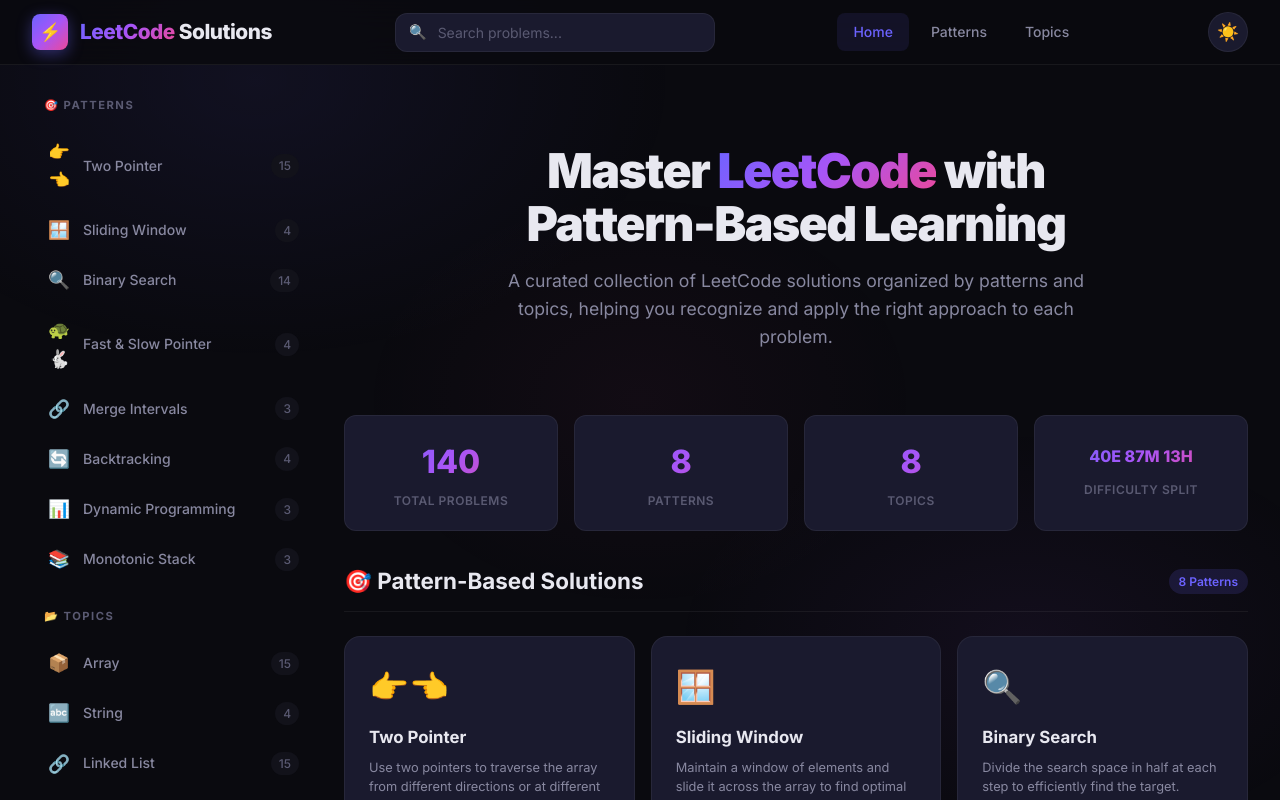
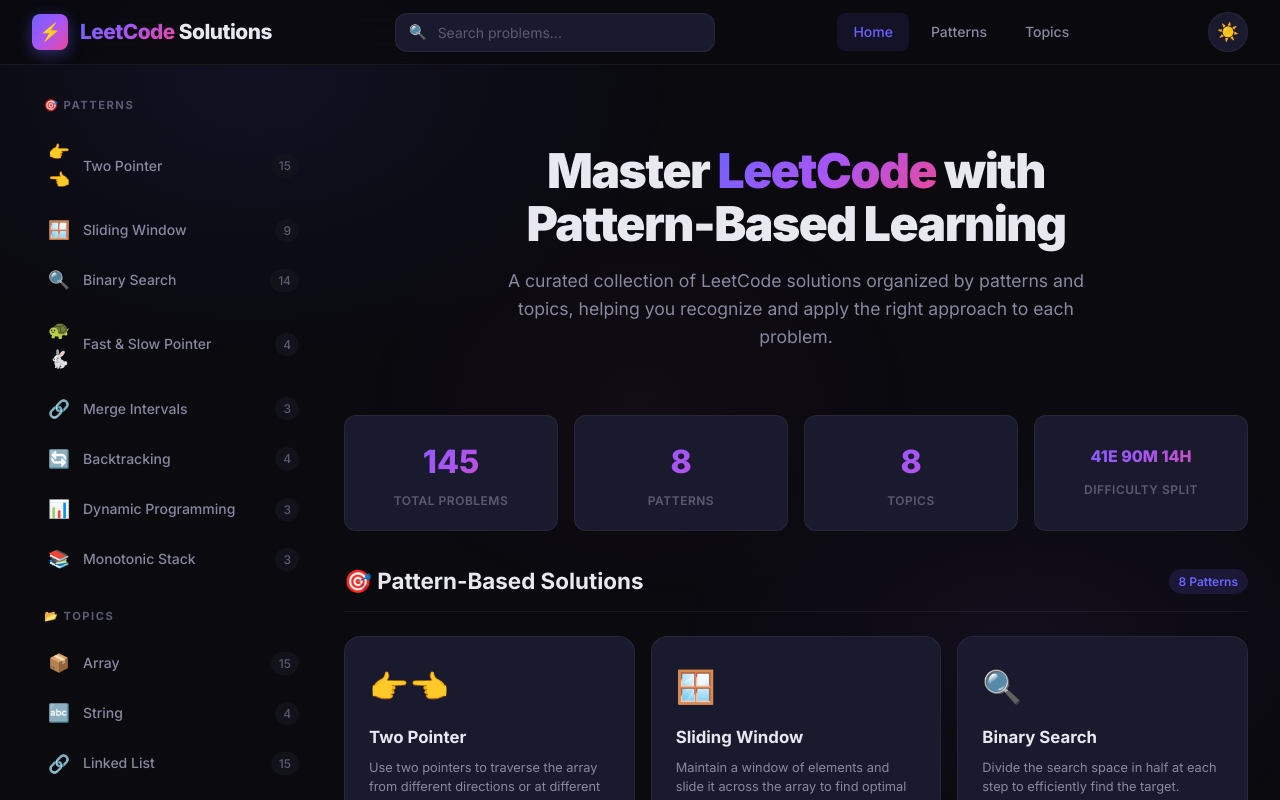
Before and after one commit to ajinesh703/Leetcode-Help, a React (Vite) app: page / in a window 1280 px wide. Shown: the top 800 px of the page. Built offline with nearby package versions, Linux system fonts and the light colour scheme.

Commit message:
feat: add 5 leetcode problems

```diff
--- a/src/data/patterns.ts
+++ b/src/data/patterns.ts
@@ -345,7 +345,8 @@ export const patterns: Pattern[] = [
       title: 'Best Time to Buy and Sell Stock',
       difficulty: 'Easy',
       leetcodeUrl: 'https://leetcode.com/problems/best-time-to-buy-and-sell-stock/',
-        description: 'You are given an array prices where prices[i] is the price of a given stock on the ith day. Maximize your profit by choosing a single day to buy and a single day to sell.',
+      description:
+        'You are given an array prices where prices[i] is the price of a given stock on the ith day. Maximize your profit by choosing a single day to buy and a single day to sell.',
       language: 'python',
       solution: `class Solution:
     def maxProfit(self, prices: List[int]) -> int:
@@ -354,14 +355,16 @@ export const patterns: Pattern[] = [
         for price in prices:
             min_price = min(min_price, price)
             max_profit = max(max_profit, price - min_price)
-        return max_profit`
+        return max_profit`,
     },
     {
       id: 'sw-2',
       title: 'Longest Substring Without Repeating Characters',
       difficulty: 'Medium',
-        leetcodeUrl: 'https://leetcode.com/problems/longest-substring-without-repeating-characters/',
-        description: 'Given a string s, find the length of the longest substring without repeating characters.',
+      leetcodeUrl:
+        'https://leetcode.com/problems/longest-substring-without-repeating-characters/',
+      description:
+        'Given a string s, find the length of the longest substring without repeating characters.',
       language: 'python',
       solution: `class Solution:
     def lengthOfLongestSubstring(self, s: str) -> int:
@@ -374,14 +377,15 @@ export const patterns: Pattern[] = [
                 left += 1
             char_set.add(s[right])
             max_len = max(max_len, right - left + 1)
-        return max_len`
+        return max_len`,
     },
     {
       id: 'sw-3',
       title: 'Minimum Window Substring',
       difficulty: 'Hard',
       leetcodeUrl: 'https://leetcode.com/problems/minimum-window-substring/',
-        description: 'Given two strings s and t, return the minimum window substring of s such that every character in t is included in the window.',
+      description:
+        'Given two strings s and t, return the minimum window substring of s such that every character in t is included in the window.',
       language: 'python',
       solution: `class Solution:
     def minWindow(self, s: str, t: str) -> str:
@@ -402,14 +406,16 @@ export const patterns: Pattern[] = [
                 need[s[left]] += 1
                 missing += 1
                 left += 1
-        return s[start:end]`
+        return s[start:end]`,
     },
     {
       id: 'sw-4',
       title: 'Longest Repeating Character Replacement',
       difficulty: 'Medium',
-        leetcodeUrl: 'https://leetcode.com/problems/longest-repeating-character-replacement/',
-        description: 'You are given a string s and an integer k. You can choose any character of the string and change it to any other uppercase English character at most k times.',
+      leetcodeUrl:
+        'https://leetcode.com/problems/longest-repeating-character-replacement/',
+      description:
+        'You are given a string s and an integer k. You can choose any character of the string and change it to any other uppercase English character at most k times.',
       language: 'python',
       solution: `class Solution:
     def characterReplacement(self, s: str, k: int) -> int:
@@ -422,9 +428,128 @@ export const patterns: Pattern[] = [
                 count[s[left]] -= 1
                 left += 1
             result = max(result, right - left + 1)
-        return result`
-      }
-    ]
+        return result`,
+    },
+
+    // ── 5 NEW PROBLEMS ────────────────────────────────────────────────────────
+
+    {
+      id: 'sw-5',
+      title: 'Maximum Average Subarray I',
+      difficulty: 'Easy',
+      leetcodeUrl:
+        'https://leetcode.com/problems/maximum-average-subarray-i/',
+      description:
+        'You are given an integer array nums consisting of n elements, and an integer k. Find a contiguous subarray whose length is equal to k that has the maximum average value and return this value.',
+      language: 'python',
+      solution: `class Solution:
+    def findMaxAverage(self, nums: List[int], k: int) -> float:
+        window_sum = sum(nums[:k])
+        max_sum = window_sum
+        for i in range(k, len(nums)):
+            window_sum += nums[i] - nums[i - k]
+            max_sum = max(max_sum, window_sum)
+        return max_sum / k`,
+    },
+    {
+      id: 'sw-6',
+      title: 'Permutation in String',
+      difficulty: 'Medium',
+      leetcodeUrl: 'https://leetcode.com/problems/permutation-in-string/',
+      description:
+        'Given two strings s1 and s2, return true if s2 contains a permutation of s1, or false otherwise. In other words, return true if one of s1\'s permutations is a substring of s2.',
+      language: 'python',
+      solution: `class Solution:
+    def checkInclusion(self, s1: str, s2: str) -> bool:
+        from collections import Counter
+        if len(s1) > len(s2):
+            return False
+        need = Counter(s1)
+        window = Counter(s2[:len(s1)])
+        if window == need:
+            return True
+        for i in range(len(s1), len(s2)):
+            window[s2[i]] += 1
+            left_char = s2[i - len(s1)]
+            window[left_char] -= 1
+            if window[left_char] == 0:
+                del window[left_char]
+            if window == need:
+                return True
+        return False`,
+    },
+    {
+      id: 'sw-7',
+      title: 'Sliding Window Maximum',
+      difficulty: 'Hard',
+      leetcodeUrl: 'https://leetcode.com/problems/sliding-window-maximum/',
+      description:
+        'You are given an array of integers nums, there is a sliding window of size k which is moving from the very left of the array to the very right. You can only see the k numbers in the window. Each time the sliding window moves right by one position, return the max sliding window.',
+      language: 'python',
+      solution: `class Solution:
+    def maxSlidingWindow(self, nums: List[int], k: int) -> List[int]:
+        from collections import deque
+        dq = deque()   # stores indices, front is always the max
+        result = []
+        for i, num in enumerate(nums):
+            # Remove indices outside the window
+            while dq and dq[0] < i - k + 1:
+                dq.popleft()
+            # Remove smaller elements from the back
+            while dq and nums[dq[-1]] < num:
+                dq.pop()
+            dq.append(i)
+            if i >= k - 1:
+                result.append(nums[dq[0]])
+        return result`,
+    },
+    {
+      id: 'sw-8',
+      title: 'Fruits Into Baskets',
+      difficulty: 'Medium',
+      leetcodeUrl: 'https://leetcode.com/problems/fruit-into-baskets/',
+      description:
+        'You are visiting a farm that has a single row of fruit trees. You want to collect as much fruit as possible. However, the owner has some strict rules: you only have two baskets, and each basket can only hold a single type of fruit. Return the maximum number of fruits you can pick.',
+      language: 'python',
+      solution: `class Solution:
+    def totalFruit(self, fruits: List[int]) -> int:
+        from collections import defaultdict
+        basket = defaultdict(int)
+        left = result = 0
+        for right in range(len(fruits)):
+            basket[fruits[right]] += 1
+            while len(basket) > 2:
+                basket[fruits[left]] -= 1
+                if basket[fruits[left]] == 0:
+                    del basket[fruits[left]]
+                left += 1
+            result = max(result, right - left + 1)
+        return result`,
+    },
+    {
+      id: 'sw-9',
+      title: 'Count Number of Nice Subarrays',
+      difficulty: 'Medium',
+      leetcodeUrl:
+        'https://leetcode.com/problems/count-number-of-nice-subarrays/',
+      description:
+        'Given an array of integers nums and an integer k, a continuous subarray is called nice if there are exactly k odd numbers in it. Return the number of nice sub-arrays.',
+      language: 'python',
+      solution: `class Solution:
+    def numberOfSubarrays(self, nums: List[int], k: int) -> int:
+        # atMost(k) - atMost(k-1) gives exactly k odd numbers
+        def atMost(goal: int) -> int:
+            count = left = result = 0
+            for right in range(len(nums)):
+                count += nums[right] % 2
+                while count > goal:
+                    count -= nums[left] % 2
+                    left += 1
+                result += right - left + 1
+            return result
+        return atMost(k) - atMost(k - 1)`,
+    },
+  ],
 },
   {
     id: 'binary-search',
```
Lines whose indentation alone changed are shown as unchanged.
